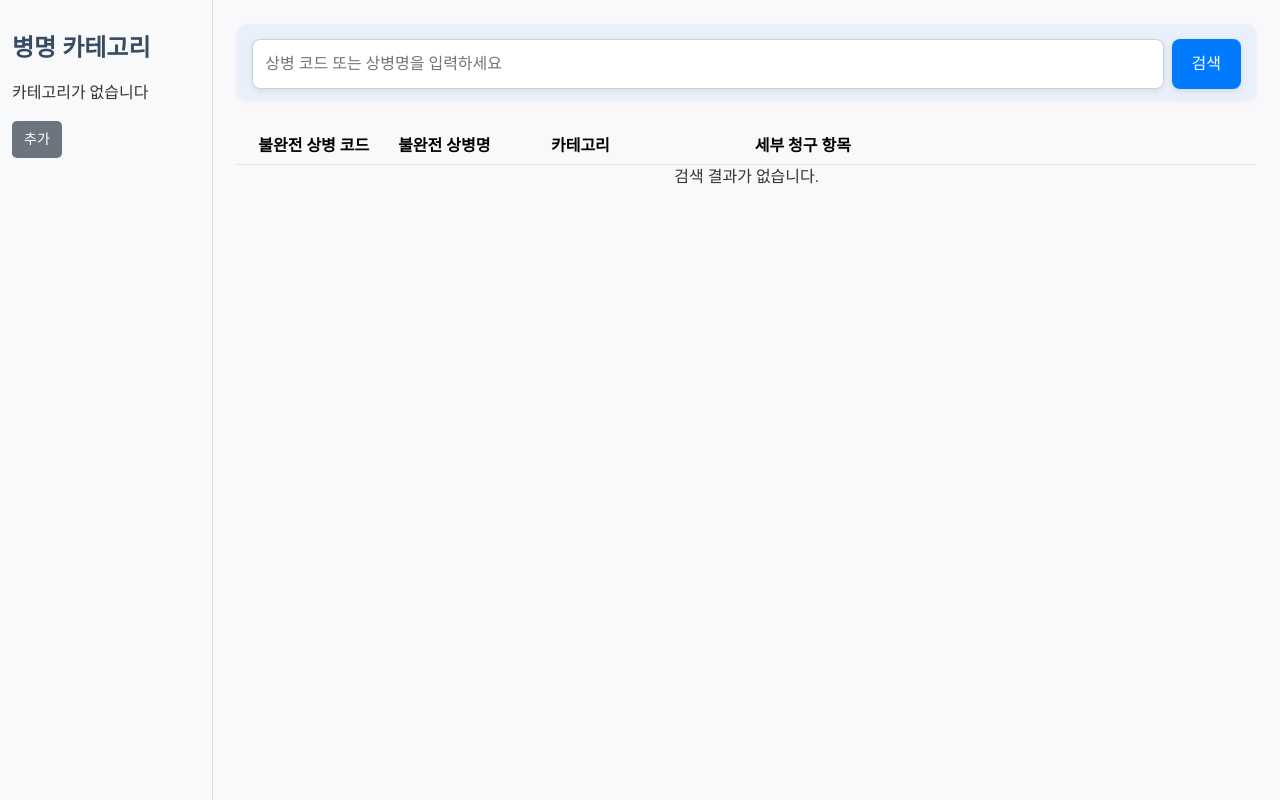
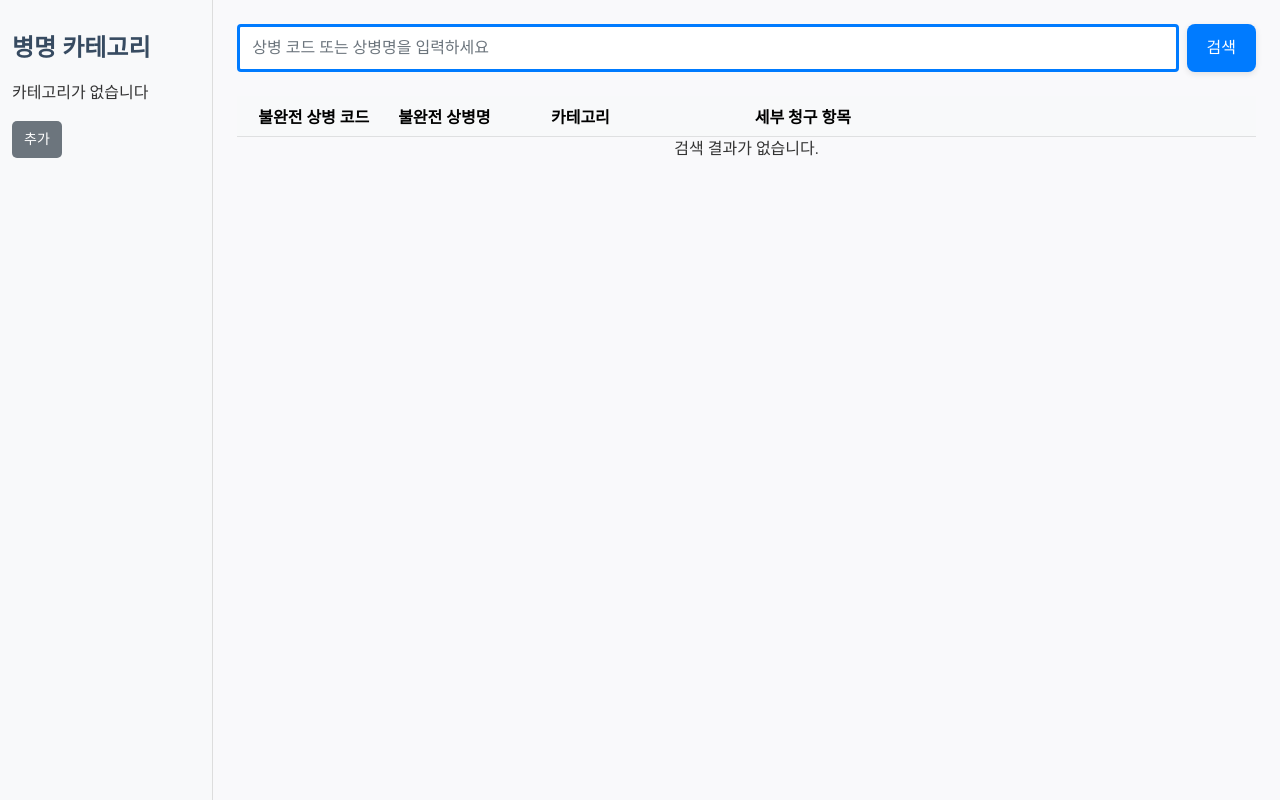
Before and after one commit to oxorudo/dental-diagnosis-finder, a Django app: template Django/search/templates/search.html in a window 1280 px wide. Run offline with Django 5.2, Linux system fonts and the light colour scheme; the template is opened without the code that fills it, so the values that code supplies are empty.

Commit message:
css 수정

```diff
--- a/Django/static/styles.css
+++ b/Django/static/styles.css
@@ -9,6 +9,12 @@ body {
     height: 100%;
     display: flex;
     flex-direction: column;
+}
+
+/* 리스트 점 제거 */
+.sidebar ul {
+    list-style-type: none;
+
 }
 
 .sidebar {
@@ -64,6 +70,8 @@ body {
     /* 최대 너비 */
     flex: none;
     /* flexbox 영향 방지 */
+    word-break: break-all;
+    overflow-wrap: break-word;
 }
 
 .sidebar .major-category:hover {
@@ -86,37 +94,14 @@ body {
     background-color: #5a6268;
 }
 
-/* Search Bar */
-.search-area {
-    background-color: #e9f0fa;
-    padding: 15px;
-    border-radius: 10px;
-    box-shadow: 0 2px 5px rgba(0, 0, 0, 0.05);
-    height: 9.5vh;
-}
-
-input#search-input {
-    border-radius: 8px;
-    padding: 12px;
-    box-shadow: 0 2px 6px rgba(0, 0, 0, 0.08);
-    border: 1px solid #ccd1d9;
-    transition: border-color 0.3s ease, box-shadow 0.3s ease;
-    flex-grow: 1;
-}
-
+/* ----------------------------------- Search Bar -------------------------------*/
 input#search-input:focus {
     border-color: #007bff;
     box-shadow: 0 4px 10px rgba(0, 123, 255, 0.2);
 }
 
-button.btn-outline-secondary,
-.btn-outline-secondary:disabled {
-    margin-bottom: 2.5px;
-    margin-top: 2.5px;
-    color: #000000;
-    background-color: transparent;
-    font-weight: bold;
-    font-size: 14px;
+button.search-btn:hover {
+    background-color: #0056b3;
 }
 
 button.search-btn {
@@ -130,8 +115,34 @@ button.search-btn {
     white-space: nowrap;
 }
 
-button.search-btn:hover {
-    background-color: #0056b3;
+.form-control {
+    display: block;
+    width: 100%;
+    padding: .375rem .75rem;
+    font-size: 1rem;
+    font-weight: 400;
+    line-height: 1.5;
+    color: #212529;
+    background-color: #fff;
+    background-clip: padding-box;
+    border: 3px solid #007bff;
+    -webkit-appearance: none;
+    -moz-appearance: none;
+    appearance: none;
+    border-radius: .25rem;
+    transition: border-color .15s ease-in-out, box-shadow .15s ease-in-out;
+}
+
+/* ------------------------------------------------------------------------------------------------ */
+
+button.btn-outline-secondary,
+.btn-outline-secondary:disabled {
+    margin-bottom: 2.5px;
+    margin-top: 2.5px;
+    color: #000000;
+    background-color: transparent;
+    font-weight: bold;
+    font-size: 14px;
 }
 
 .table {
```
